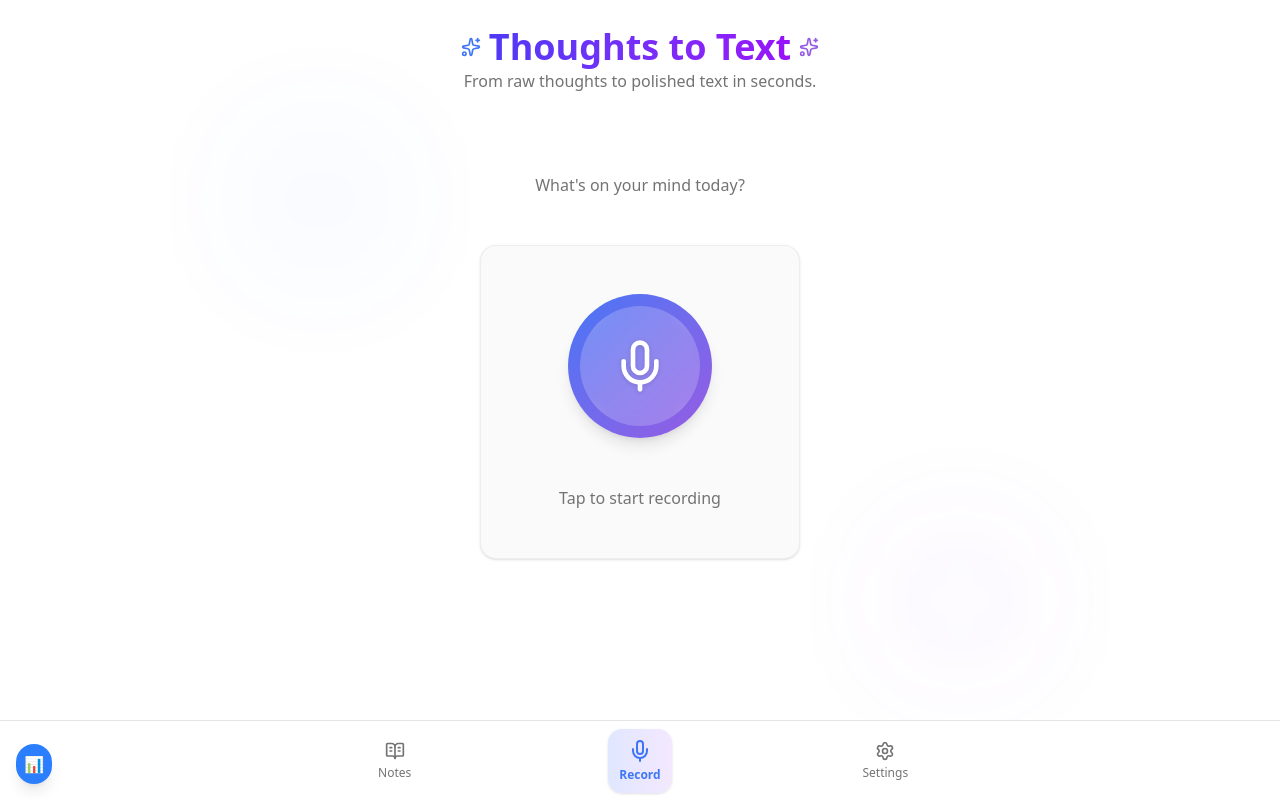
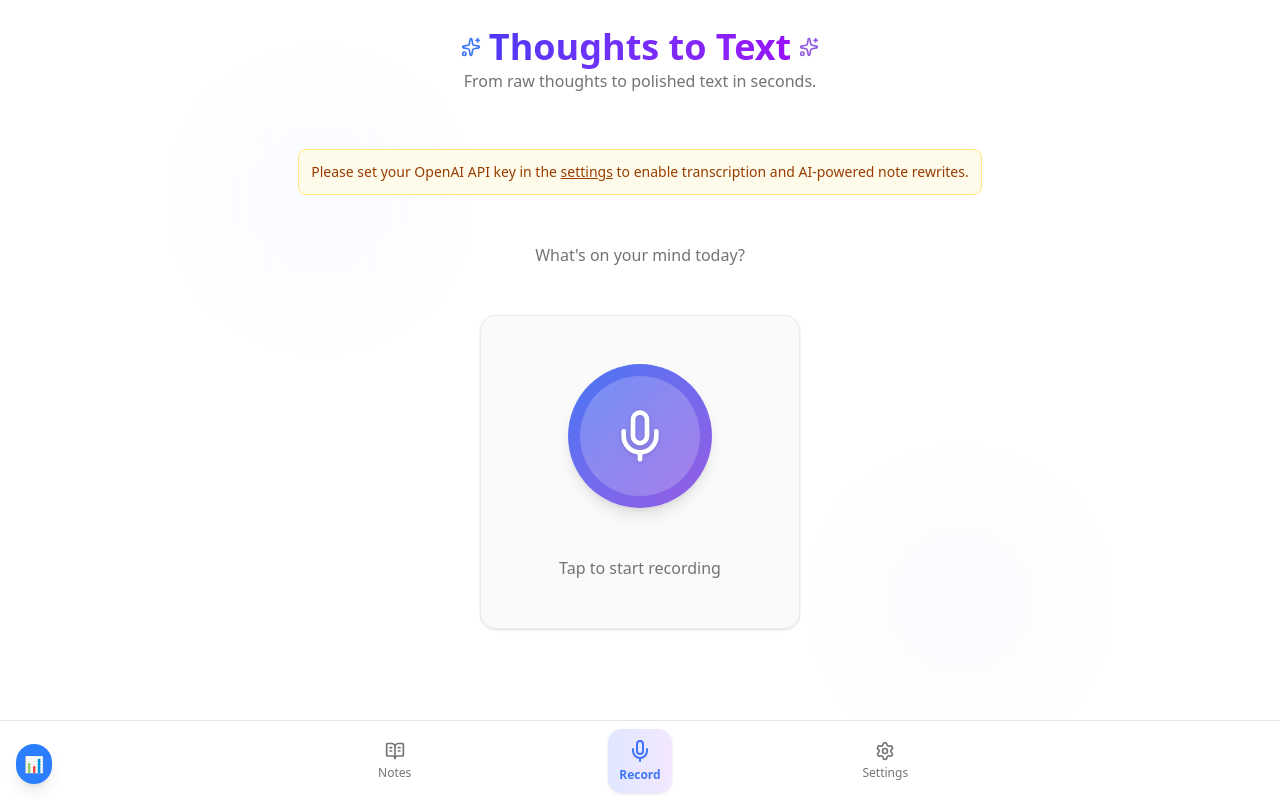
Before and after one commit to benjamin-lindenbauer/thoughts-to-text, a Next.js app: page / in a window 1280 px wide. Built offline with nearby package versions, Linux system fonts and the light colour scheme.

Commit message:
Added api key info

```diff
--- a/src/components/RecordingInterface.tsx
+++ b/src/components/RecordingInterface.tsx
@@ -581,6 +581,13 @@ export function RecordingInterface({
       {/* Live region for screen reader announcements */}
       <LiveRegion />
 
+      {/* Info when no OpenAI API key is set */}
+      {showMinimalUI && !hasApiKey && (
+        <div className="text-sm text-amber-800 bg-amber-50 dark:text-amber-200 dark:bg-amber-900/30 border border-amber-200 dark:border-amber-800 rounded-md p-3">
+          Please set your OpenAI API key in the <Link href="/settings" className="underline">settings</Link> to enable transcription and AI-powered note rewrites.
+        </div>
+      )}
+
       {/* Greeting */}
       {showMinimalUI && !recordingState.isRecording && (
         <div className="text-center my-6">
```
